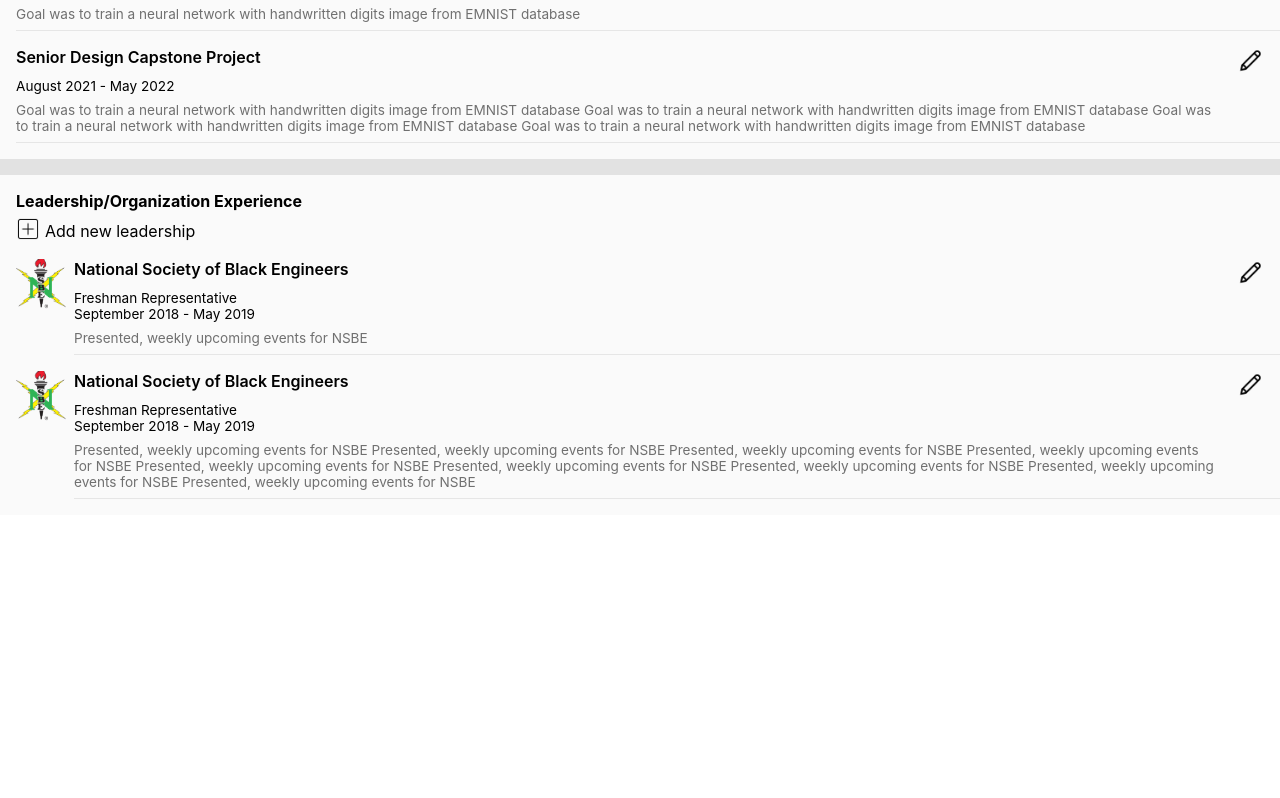
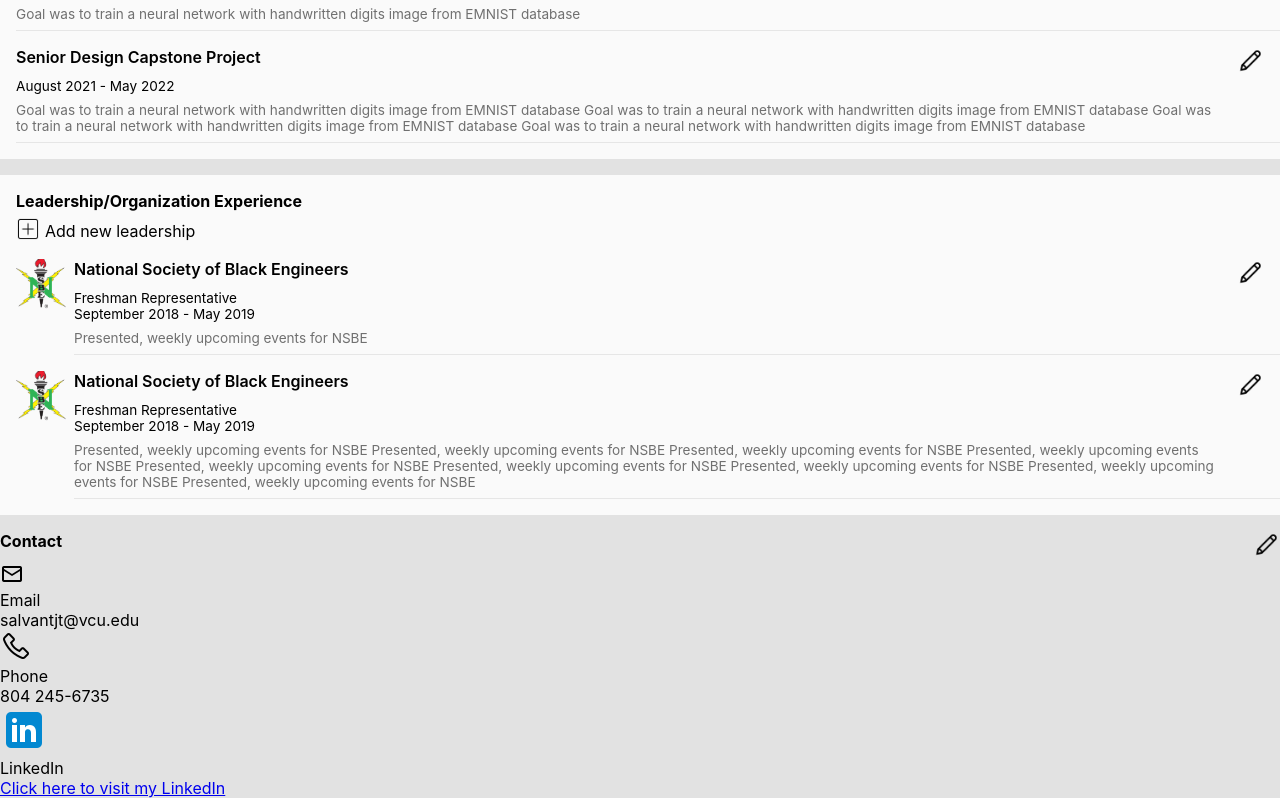
Before and after one commit to salvantjeff/cv-application, a React (Create React App) app in the folder cv-project/: page / in a window 1280 px wide. Shown: the part 1172-1970 px from the top of the page. Before the commit the page ends 1687 px from the top, so only its background shows below. Built offline with nearby package versions, Linux system fonts and the light colour scheme.

Commit message:
Import Contact.js into Page.js
To be rendered

```diff
--- a/cv-project/src/components/cv-page/Page.js
+++ b/cv-project/src/components/cv-page/Page.js
@@ -1,3 +1,4 @@
+import Contact from '../Contact/Contact';
 import Education from '../Education/Education';
 import Leadership from '../Leadership/Leadership';
 import Person from '../Person/Person';
@@ -15,6 +16,7 @@ function Page () {
             <Professional />
             <Relevant />
             <Leadership />
+            <Contact />
         </div>
     );
 };
```
